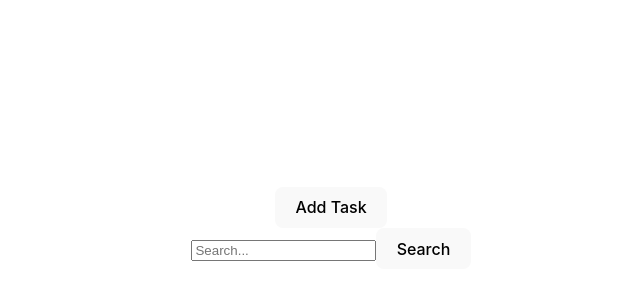
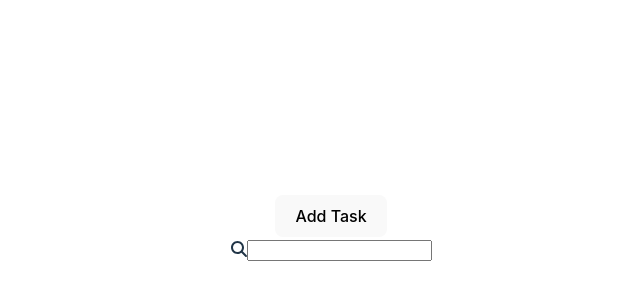
Before and after one commit to KevinFRX/Simple-Todo-App, a React (Vite) app: page / in a window 1280 px wide. Shown: the part 172-472 px from the top of the page, without its empty margins (309-949 px from the left). Built offline with nearby package versions, Linux system fonts and the light colour scheme.

Commit message:
base project

```diff
--- a/src/App.jsx
+++ b/src/App.jsx
@@ -1,17 +1,14 @@
-import { useState, useEffect, useRef } from 'react'
+import { useState, useEffect } from 'react'
 
 // import useApiService from './services/useApiService'
-import TodoHeader from './components/TodoHeader'
-import SearchInput from './components/SearchInput'
+import AddTask from './components/AddTask'
 import TodoList from './components/TodoList'
-import ModalDialog from './components/ModalDialog'
 import './App.css'
 
 function App() {
     // const { getToDos } = useApiService()
 
     const [todoList, setTodoList] = useState(JSON.parse(localStorage.getItem('TODO_LIST')) || [])
-    const [filteredList, setFilteredList] = useState(todoList)
 
     const createTodo = (text) => {
         setTodoList((currentTodoList) => [...currentTodoList, { "id": crypto.randomUUID(), "text": text, "isDone": false }])
@@ -24,37 +21,10 @@ function App() {
         localStorage.setItem('TODO_LIST', JSON.stringify(todoList))
     }, [todoList])
 
-    // header
-    const [showAddTodoModal, setShowAddTodoModal] = useState(false);
-    const inputRef = useRef("")
-
-    // search
-    const searchRef = useRef(null)
-
-    function findTasks() {
-        const newList = todoList.filter((todo) => todo.text.includes(searchRef.current.value))
-        setFilteredList(newList)
-    }
-
     return (
         <div>
-            {/* <TodoHeader onCreate={createTodo} /> */}
-            <div>
-                <div>
-                    <button onClick={() => setShowAddTodoModal(true)}>Add Task</button>
-                </div>
-
-                <ModalDialog title="Add Task" isOpened={showAddTodoModal} onProceed={() => createTodo(inputRef.current.value)} onClose={() => setShowAddTodoModal(false)} acceptLabel="Add" cancelLabel="Cancel">
-                    <input ref={inputRef} type="text" placeholder="A new task" />
-                </ModalDialog>
-            </div>
-            {/* <SearchInput /> */}
-
-            {/* <FontAwesomeIcon icon={faSearch} /> */}
-            <input ref={searchRef} type="text" placeholder="Search..." />
-            <button onClick={findTasks} type="button">Search</button>
-
-            <TodoList todoList={filteredList} onDelete={deleteTodo} />
+            <AddTask onCreate={createTodo} />
+            <TodoList todoList={todoList} onDelete={deleteTodo} />
         </div>
     )
 }
--- /dev/null
+++ b/src/components/AddTask.jsx
@@ -0,0 +1,26 @@
+import { useState, useRef } from "react";
+
+import ModalDialog from './ModalDialog'
+import './AddTask.css'
+
+export default function AddTask({ onCreate }) {
+    const [showAddTodoModal, setShowAddTodoModal] = useState(false);
+    const inputRef = useRef("")
+
+    function handleProceed() {
+        setShowAddTodoModal(false)
+        onCreate(inputRef.current.value)
+    }
+
+    return (
+        <div>
+            <div>
+                <button onClick={() => setShowAddTodoModal(true)}>Add Task</button>
+            </div>
+
+            <ModalDialog title="Add Task" isOpened={showAddTodoModal} onProceed={handleProceed} onClose={() => setShowAddTodoModal(false)} acceptLabel="Add" cancelLabel="Cancel">
+                <input ref={inputRef} type="text" placeholder="A new task" />
+            </ModalDialog>
+        </div>
+    )
+}
--- /dev/null
+++ b/src/components/Search.jsx
@@ -0,0 +1,14 @@
+import { useRef } from "react"
+import { faSearch } from "@fortawesome/free-solid-svg-icons";
+import { FontAwesomeIcon } from "@fortawesome/react-fontawesome";
+
+export default function Search({ onSearch }) {
+    const ref = useRef(null)
+
+    return (
+        <>
+            <FontAwesomeIcon icon={faSearch} />
+            <input type="text" onChange={(e) => {onSearch(e.target.value)}} />
+        </>
+    )
+}
--- a/src/components/SearchInput.jsx
+++ /dev/null
@@ -1,32 +0,0 @@
-import { useState } from "react"
-import { faSearch } from "@fortawesome/free-solid-svg-icons";
-import { FontAwesomeIcon } from "@fortawesome/react-fontawesome";
-
-import TodoList from './TodoList'
-
-export default function Search() {
-    const [searchText, setSearchText] = useState('')
-
-    const [values, setValues] = useState(JSON.parse(localStorage.getItem('TODO_LIST')) || [])
-
-    const findTasks = (key, searchText) => {
-        e.preventDefault()
-        const values = JSON.parse(localStorage.getItem(key)) || [];
-        if (searchText) {
-            return values.filter((value) => value.includes(searchText));
-        } else {
-            return values;
-        }
-    };
-    function changeInputState(e) {
-        setSearchText(e.target.value)
-    }
-
-    return (
-        <form onSubmit={findTasks}>
-            <FontAwesomeIcon icon={faSearch} />
-            <input type="text" placeholder="Search..." onChange={changeInputState} />
-            <button type="submit">Search</button>
-        </form>
-    )
-}
--- a/src/components/Todo.jsx
+++ b/src/components/Todo.jsx
@@ -1,5 +1,4 @@
 import { useState } from "react"
-// import ConfirmDialog from './ConfirmDialog'
 
 import ModalDialog from './ModalDialog'
 
--- a/src/components/TodoHeader.jsx
+++ /dev/null
@@ -1,31 +0,0 @@
-import { useState, useRef } from "react";
-
-import ModalDialog from './ModalDialog'
-import './TodoHeader.css'
-
-export default function TodoHeader({ onCreate }) {
-    const [showAddTodoModal, setShowAddTodoModal] = useState(false);
-    const inputRef = useRef("")
-
-    function createTodo() {
-        onCreate(inputRef.current.value)
-    }
-    function openModal() {
-        setShowAddTodoModal(true);
-    }
-    function closeModal() {
-        setShowAddTodoModal(false);
-    }
-
-    return (
-        <div>
-            <div>
-                <button onClick={openModal}>Add Task</button>
-            </div>
-
-            <ModalDialog title="Add Task" isOpened={showAddTodoModal} onProceed={createTodo} onClose={closeModal} acceptLabel="Add" cancelLabel="Cancel">
-                <input ref={inputRef} type="text" placeholder="A new task" />
-            </ModalDialog>
-        </div>
-    )
-}
--- a/src/components/TodoList.jsx
+++ b/src/components/TodoList.jsx
@@ -1,9 +1,32 @@
+import { useState, useEffect } from 'react'
+
+import Search from './Search'
 import Todo from './Todo'
 
-export default function TodoList({ todoList, onDelete}) {
+export default function TodoList({ todoList, onDelete }) {
+    const [filteredList, setFilteredList] = useState(todoList)
+    const [searchText, setSearchtext] = useState("")
+
+    useEffect(() => {
+        findTasks()
+    }, [todoList]
+    )
+    useEffect(() => {
+        findTasks()
+    }, [searchText]
+    )
+
+    function findTasks() {
+        const newList = todoList.filter((todo) => todo.text.includes(searchText))
+        setFilteredList(newList)
+    }
+
     return (
-        todoList.map((td) => (
-            <Todo key={td.id} id={td.id} text={td.text} isDone={td.isDone} onDelete={() => onDelete(td.id)}/>
-        ))
+        <>
+            <Search onSearch={(text) => setSearchtext(text)} />
+            {filteredList.map((td) => (
+                <Todo key={td.id} id={td.id} text={td.text} isDone={td.isDone} onDelete={() => onDelete(td.id)} />
+            ))}
+        </>
     )
 }
```
Also changed, not shown: src/components/AddTask.css (renamed from src/components/TodoHeader.css).
